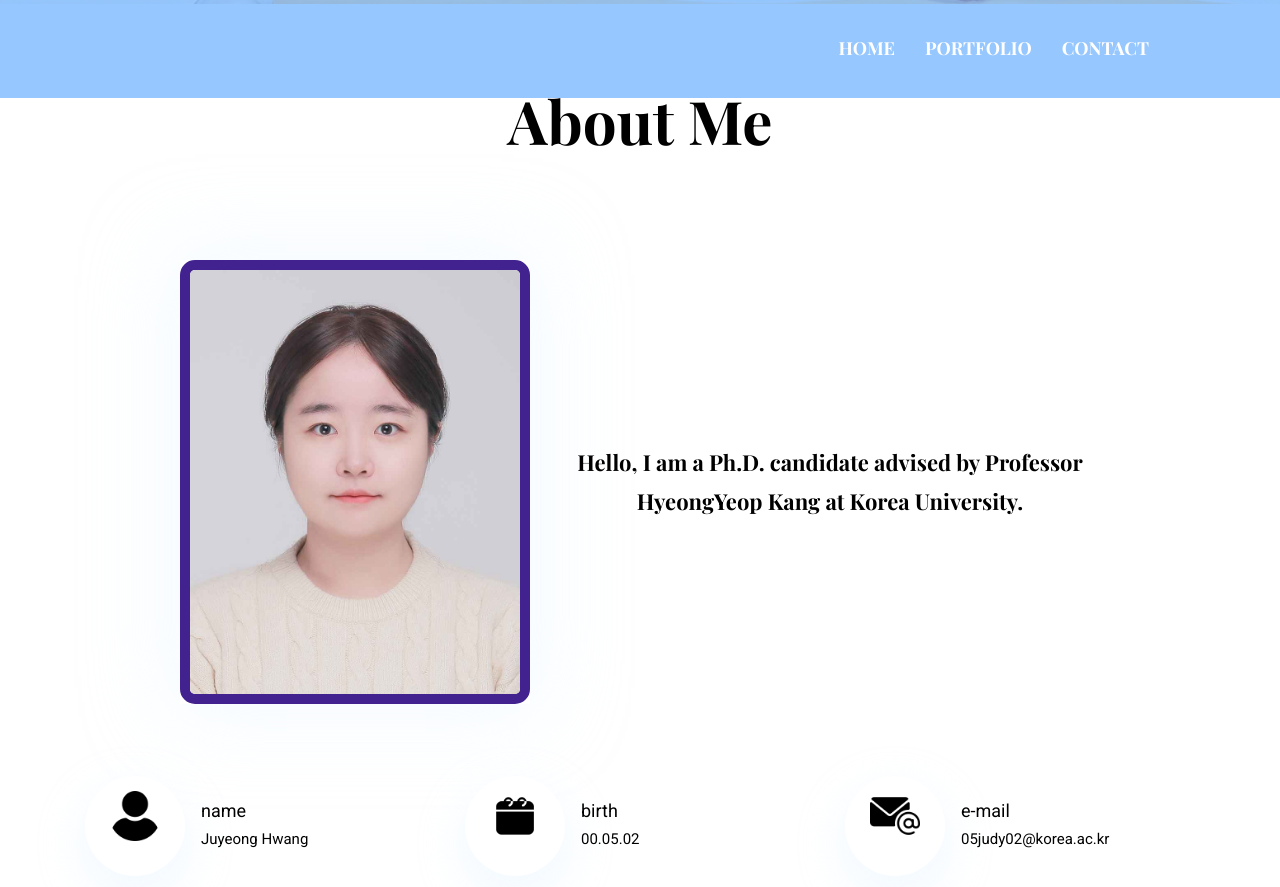
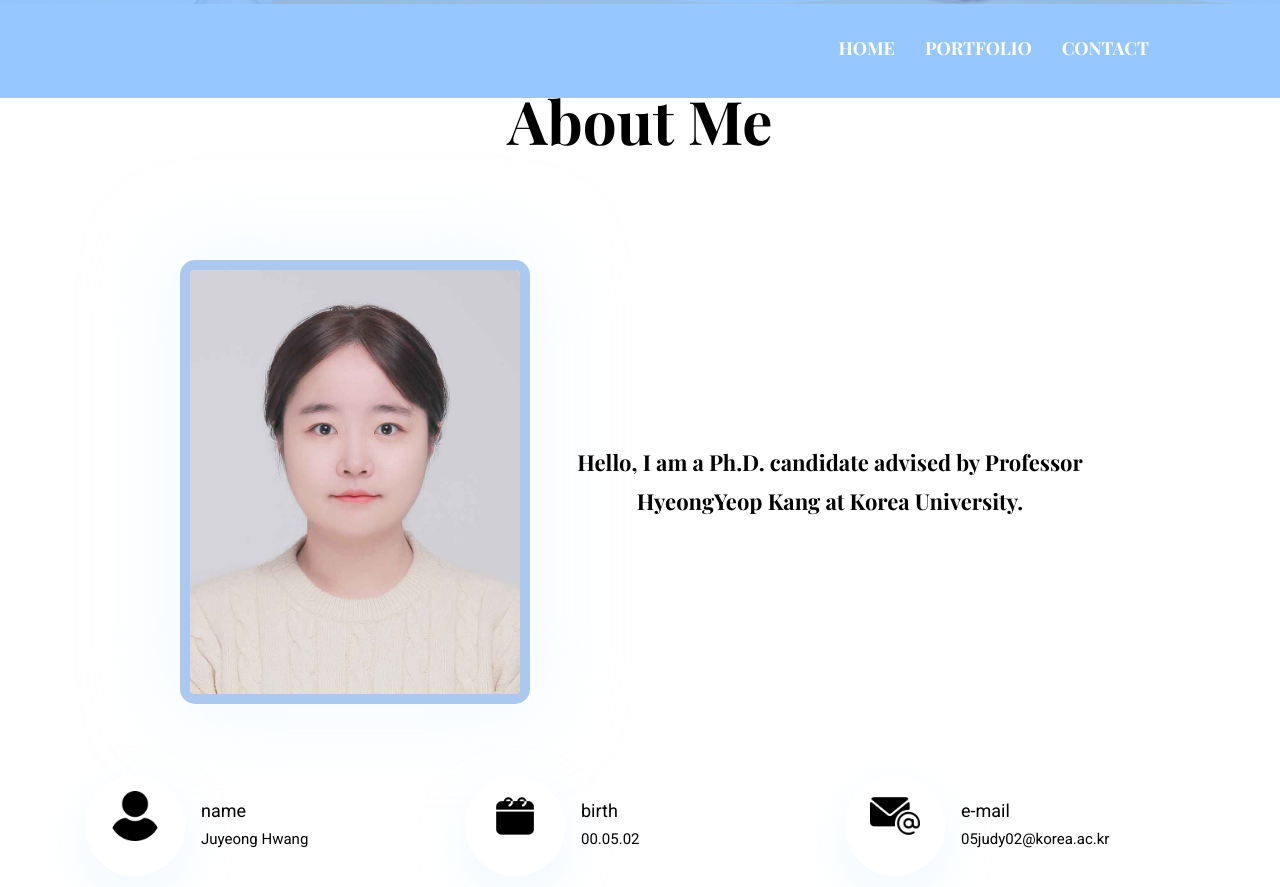
Before and after one commit to JuyeongHwang/JuyeongHwang.github.io, a Jekyll site: the page built from index.html, in a window 1280 px wide and 900 px high, scrolled down 537 px. Shown: the top 887 px of the window. Built offline with Jekyll 4.4.1, drawn with Linux system fonts in a browser that asks for light colours; some web fonts are replaced.

Commit message:
Update about-section.html

```diff
--- a/_includes/about-section.html
+++ b/_includes/about-section.html
@@ -15,7 +15,7 @@
             src="assets/images/about/Hwang.jpg"
             alt="{{ page.author }}"
             class="img-fluid w-100 rounded-lg border-thick"
-            style="border-color: #41228E;"
+            style="border-color: #93b8e9c5;"
           />
         </div>
       </div>
```
